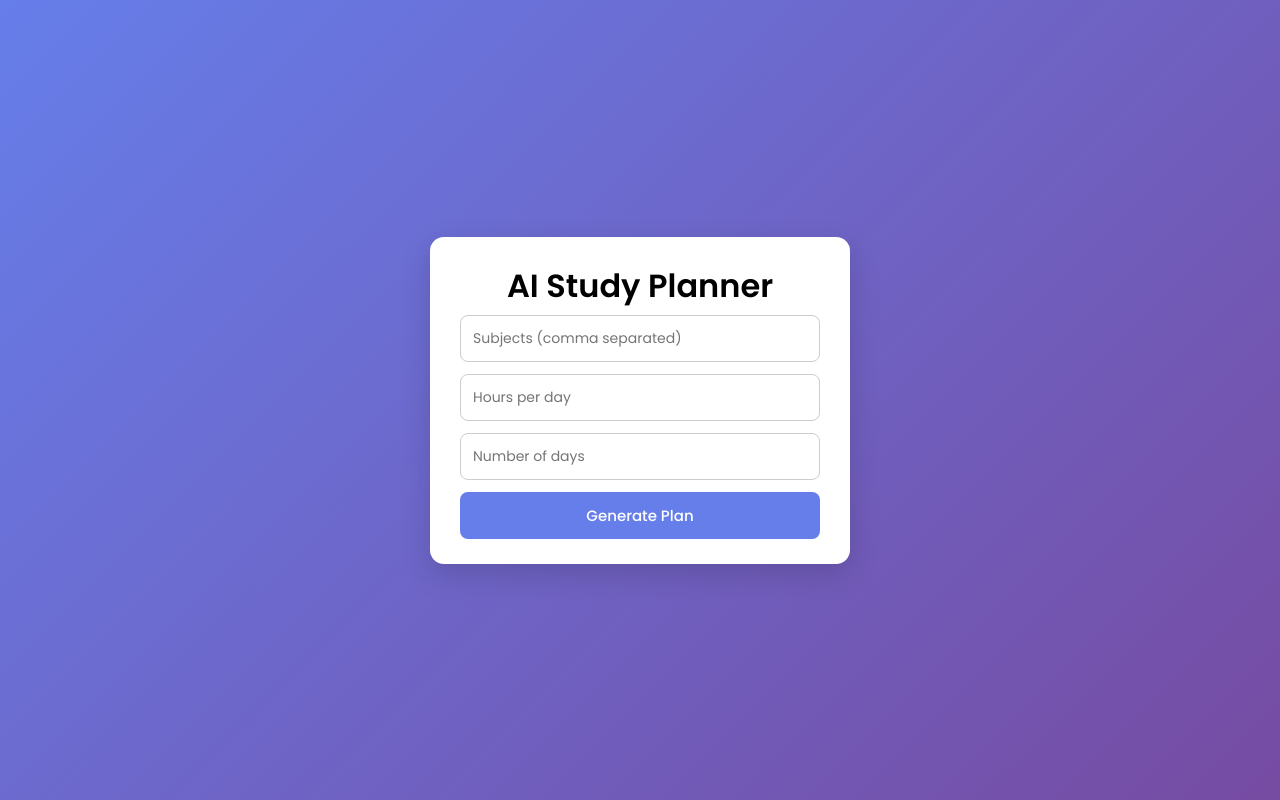
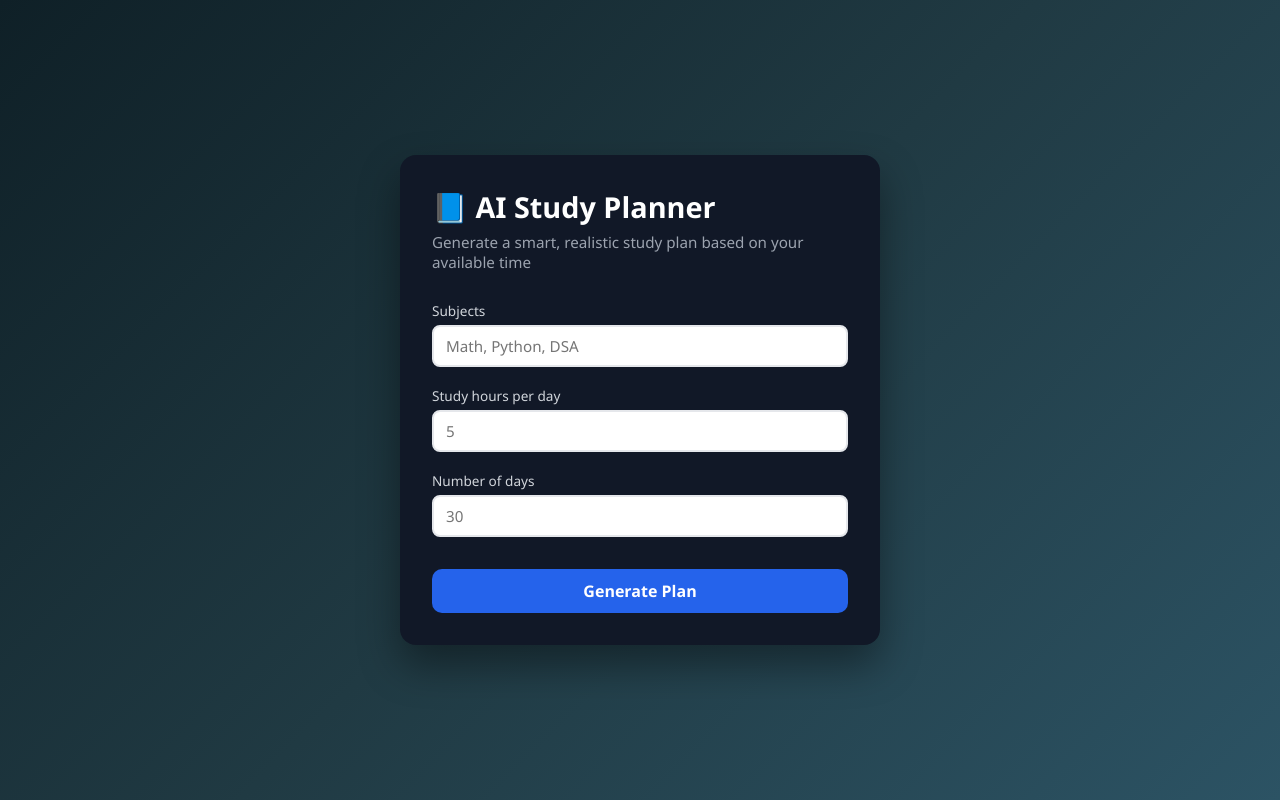
Before and after one commit to yashitripathi2007/ai-study-planner, a Flask app: page / in a window 1280 px wide. Run offline with Flask 3, Linux system fonts and the light colour scheme.

Commit message:
Add Flask backend and study plan generation feature

```diff
--- a/static/style.css
+++ b/static/style.css
@@ -1,91 +1,147 @@
-@import url('https://fonts.googleapis.com/css2?family=Poppins:wght@300;400;500;600&display=swap');
-
+/* Reset */
 * {
     margin: 0;
     padding: 0;
     box-sizing: border-box;
-    font-family: 'Poppins', sans-serif;
+    font-family: "Segoe UI", system-ui, sans-serif;
 }
 
+/* Page background */
 body {
     min-height: 100vh;
-    background: linear-gradient(135deg, #667eea, #764ba2);
+    background: linear-gradient(135deg, #0f2027, #203a43, #2c5364);
     display: flex;
     align-items: center;
     justify-content: center;
-    padding: 20px;
+    color: #ffffff;
 }
 
-.container {
-    background: #ffffff;
+/* App wrapper */
+.app {
     width: 100%;
-    max-width: 420px;
-    padding: 25px 30px;
-    border-radius: 14px;
-    box-shadow: 0 10px 30px rgba(0, 0, 0, 0.15);
+    padding: 1rem;
 }
 
-h1 {
-    text-align: center;
-    font-weight: 600;
-    margin-bottom: 5px;
+/* Card */
+.card {
+    background: #111827;
+    max-width: 480px;
+    margin: auto;
+    padding: 2rem;
+    border-radius: 16px;
+    box-shadow: 0 20px 40px rgba(0, 0, 0, 0.4);
+}
+
+/* Header */
+.header h1 {
+    font-size: 1.8rem;
+    margin-bottom: 0.4rem;
 }
 
 .subtitle {
-    text-align: center;
-    font-size: 14px;
-    color: #666;
-    margin-bottom: 20px;
+    font-size: 0.95rem;
+    color: #9ca3af;
+    margin-bottom: 1.8rem;
 }
 
-form input {
-    width: 100%;
-    padding: 12px;
-    margin-bottom: 12px;
-    border-radius: 8px;
-    border: 1px solid #ccc;
-    outline: none;
-    font-size: 14px;
+/* Form */
+.form {
+    display: flex;
+    flex-direction: column;
+    gap: 1.2rem;
 }
 
-form input:focus {
-    border-color: #667eea;
+.field label {
+    font-size: 0.85rem;
+    color: #d1d5db;
+    margin-bottom: 0.3rem;
+    display: block;
+}
+.field input,
+.field input[type="number"] {
+    width: 100%;
+    height: 42px;
+    padding: 0 12px;
+
+    background-color: #ffffff;
+    color: #111827;
+
+    border: 2px solid #e5e7eb;
+    border-radius: 8px;
+
+    font-size: 0.95rem;
+
+    appearance: none;        /* 👈 KEY FIX */
+    -webkit-appearance: none;
+    -moz-appearance: textfield;
+}
+.field input:focus {
+    border-color: #2563eb;
+    outline: none;
 }
 
-button {
-    width: 100%;
-    padding: 12px;
-    background: #667eea;
+
+/* Button */
+.btn {
+    margin-top: 0.8rem;
+    padding: 0.7rem;
+    background: #2563eb;
     border: none;
-    border-radius: 8px;
-    color: white;
-    font-size: 15px;
-    font-weight: 500;
+    border-radius: 10px;
+    color: #ffffff;
+    font-size: 1rem;
+    font-weight: 600;
     cursor: pointer;
-    transition: background 0.3s ease;
+    transition: transform 0.2s, background 0.2s;
 }
 
-button:hover {
-    background: #5a67d8;
+.btn:hover {
+    background: #1d4ed8;
+    transform: translateY(-1px);
 }
 
-.plan {
-    margin-top: 20px;
-    background: #f4f6ff;
-    padding: 15px;
-    border-radius: 10px;
+/* Result */
+.result {
+    margin-top: 2rem;
 }
 
-.plan h2 {
-    font-size: 16px;
-    margin-bottom: 10px;
+.result h2 {
+    font-size: 1.2rem;
+    margin-bottom: 0.8rem;
 }
 
-.plan ul {
+.result ul {
     list-style: none;
 }
 
-.plan li {
-    font-size: 14px;
-    margin-bottom: 6px;
+.result li {
+    background: #1f2933;
+    padding: 0.6rem;
+    border-radius: 8px;
+    margin-bottom: 0.5rem;
+    font-size: 0.9rem;
 }
+.result {
+    margin-top: 20px;
+    padding: 16px;
+    background: #1f2933;
+    border-radius: 12px;
+    color: #e5e7eb;
+    box-shadow: 0 8px 24px rgba(0,0,0,0.3);
+}
+
+.subject-plan {
+    padding: 10px 14px;
+    margin-bottom: 10px;
+    background: #111827;
+    border-radius: 8px;
+    border-left: 4px solid #38bdf8;
+}
+
+/* Footer */
+.footer {
+    margin-top: 1rem;
+    text-align: center;
+    font-size: 0.75rem;
+    color: #9ca3af;
+}
--- a/templates/index.html
+++ b/templates/index.html
@@ -1,30 +1,76 @@
 <!DOCTYPE html>
-<html>
+<html lang="en">
 <head>
-    <title>AI Study Planner</title>
-    <link rel="stylesheet" href="/static/style.css">
+<meta charset="UTF-8">
+<title>AI Study Planner</title>
+<meta name="viewport" content="width=device-width, initial-scale=1.0">
+<link rel="stylesheet" href="/static/style.css">
+<style>
+  .result { margin-top: 20px; padding: 15px; background: #f0f0f0; border-radius: 8px; }
+  .subject-plan { margin-bottom: 10px; }
+</style>
 </head>
 <body>
-    <div class="container">
-        <h1>AI Study Planner</h1>
+<main class="app">
+    <section class="card">
+        <header class="header">
+            <h1>📘 AI Study Planner</h1>
+            <p class="subtitle">Generate a smart, realistic study plan based on your available time</p>
+        </header>
 
-        <form method="POST">
-            <input type="text" name="subjects" placeholder="Subjects (comma separated)" required>
-            <input type="number" name="hours" placeholder="Hours per day" required>
-            <input type="number" name="days" placeholder="Number of days" required>
-            <button type="submit">Generate Plan</button>
+        <form id="study-form" class="form">
+            <div class="field">
+                <label for="subjects">Subjects</label>
+                <input type="text" id="subjects" name="subjects" placeholder="Math, Python, DSA" required />
+            </div>
+
+            <div class="field">
+                <label for="hours">Study hours per day</label>
+                <input type="number" id="hours" name="hours" placeholder="5" min="1" max="24" required />
+            </div>
+
+            <div class="field">
+                <label for="days">Number of days</label>
+                <input type="number" id="days" name="days" placeholder="30" min="1" required />
+            </div>
+
+            <button type="submit" class="btn">Generate Plan</button>
         </form>
 
-        {% if plan %}
-        <div class="plan">
-            <h2>Your Study Plan</h2>
-            <ul>
-                {% for item in plan %}
-                    <li>{{ item }}</li>
-                {% endfor %}
-            </ul>
-        </div>
-        {% endif %}
-    </div>
+        <div id="result" class="result" style="display:none;"></div>
+    </section>
+</main>
+
+<script>
+document.getElementById('study-form').addEventListener('submit', function(e) {
+    e.preventDefault();
+
+    // Get user input
+    const subjectsInput = document.getElementById('subjects').value;
+    const hoursPerDay = parseFloat(document.getElementById('hours').value);
+    const days = parseInt(document.getElementById('days').value);
+
+    const subjects = subjectsInput.split(',').map(s => s.trim()).filter(s => s);
+    if(subjects.length === 0) return;
+
+    // Simple plan logic: divide hours equally among subjects per day
+    const plan = [];
+    subjects.forEach(subject => {
+        const totalHours = hoursPerDay * days / subjects.length;
+        plan.push({subject, hoursPerDay: (totalHours / days).toFixed(2)});
+    });
+
+    // Display plan
+    const resultDiv = document.getElementById('result');
+    resultDiv.innerHTML = '<h3>Your Study Plan:</h3>';
+    plan.forEach(p => {
+        const div = document.createElement('div');
+        div.className = 'subject-plan';
+        div.textContent = `${p.subject}: ${p.hoursPerDay} hours/day`;
+        resultDiv.appendChild(div);
+    });
+    resultDiv.style.display = 'block';
+});
+</script>
 </body>
 </html>
```
Also changed, not shown: readme.md.
